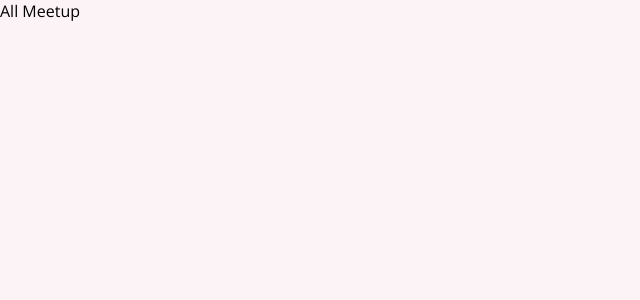
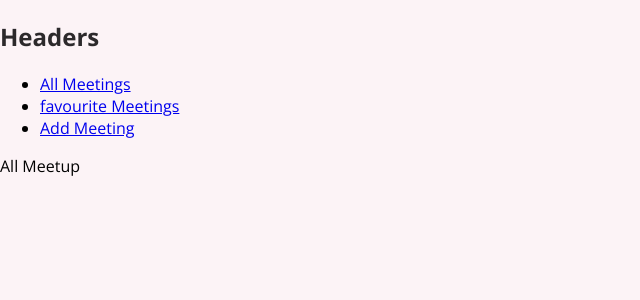
Before and after one commit to amkumar072/react-project, a React (Create React App) app: page / in a window 1280 px wide. Shown: the top 300 px of the page, without its empty margins (0-640 px from the left). Built offline with nearby package versions, Linux system fonts and the light colour scheme.

Commit message:
navigation header section is added

```diff
--- a/src/App.js
+++ b/src/App.js
@@ -3,10 +3,12 @@ import { Route, Switch } from "react-router-dom";
 import AllMeetup from "./pages/AllMeetup";
 import FavouriteMeetup from "./pages/FavouriteMeetup";
 import NewMeetup from "./pages/NewMeetup";
+import MainNavigation from "./component/layout/MainNavigation";
 
 function App() {
   return (
     <div>
+      <MainNavigation/>
       <Switch>
         <Route path="/" exact>
           <AllMeetup />
--- /dev/null
+++ b/src/component/layout/MainNavigation.js
@@ -0,0 +1,24 @@
+import { Link } from "react-router-dom";
+
+function MainNavigation(){
+    return(
+        <div>
+            <h2>Headers</h2>
+            <nav>
+                <ul>
+                    <li>
+                        <Link to='/'>All Meetings</Link>
+                    </li>
+                    <li>
+                        <Link to='/favourite'>favourite Meetings</Link>
+                    </li>
+                    <li>
+                        <Link to='/new-meetup'>Add Meeting</Link>
+                    </li>
+                </ul>
+            </nav>
+        </div>
+    )
+}
+
+export default MainNavigation;
```
